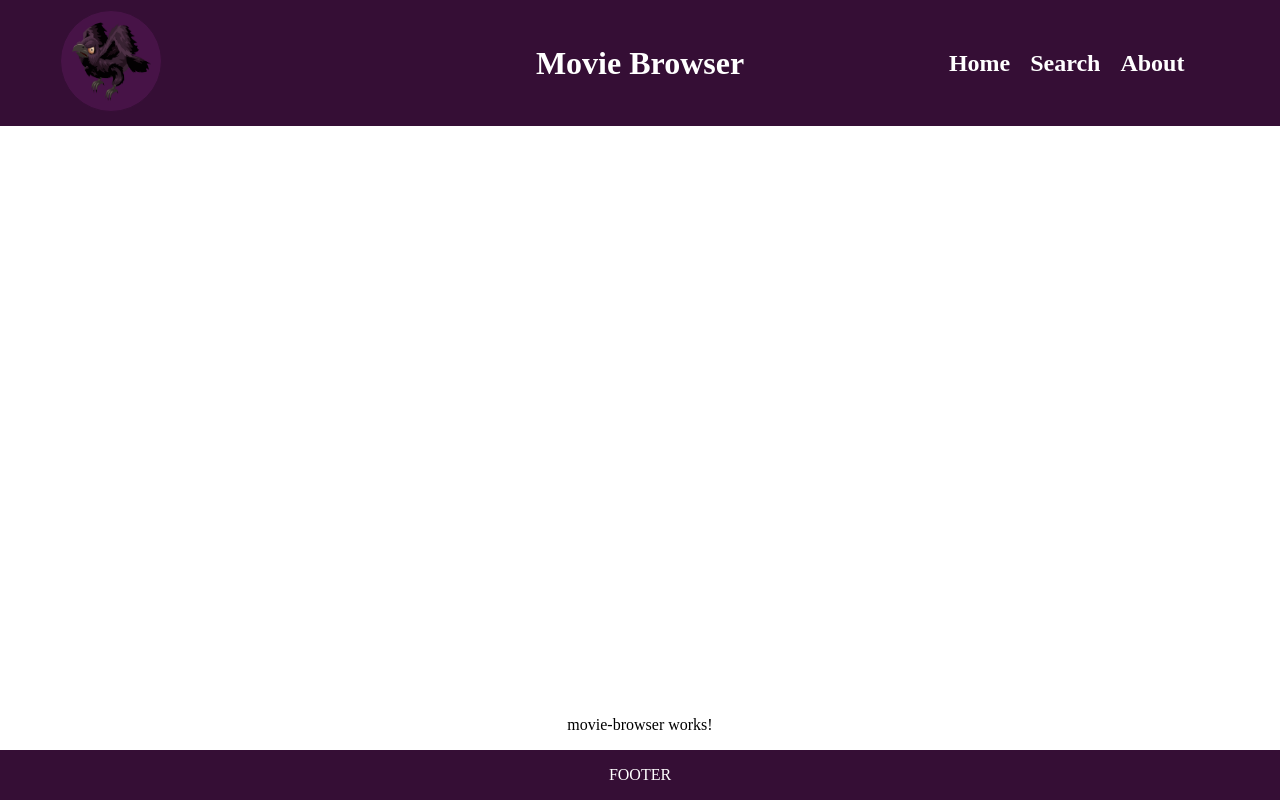
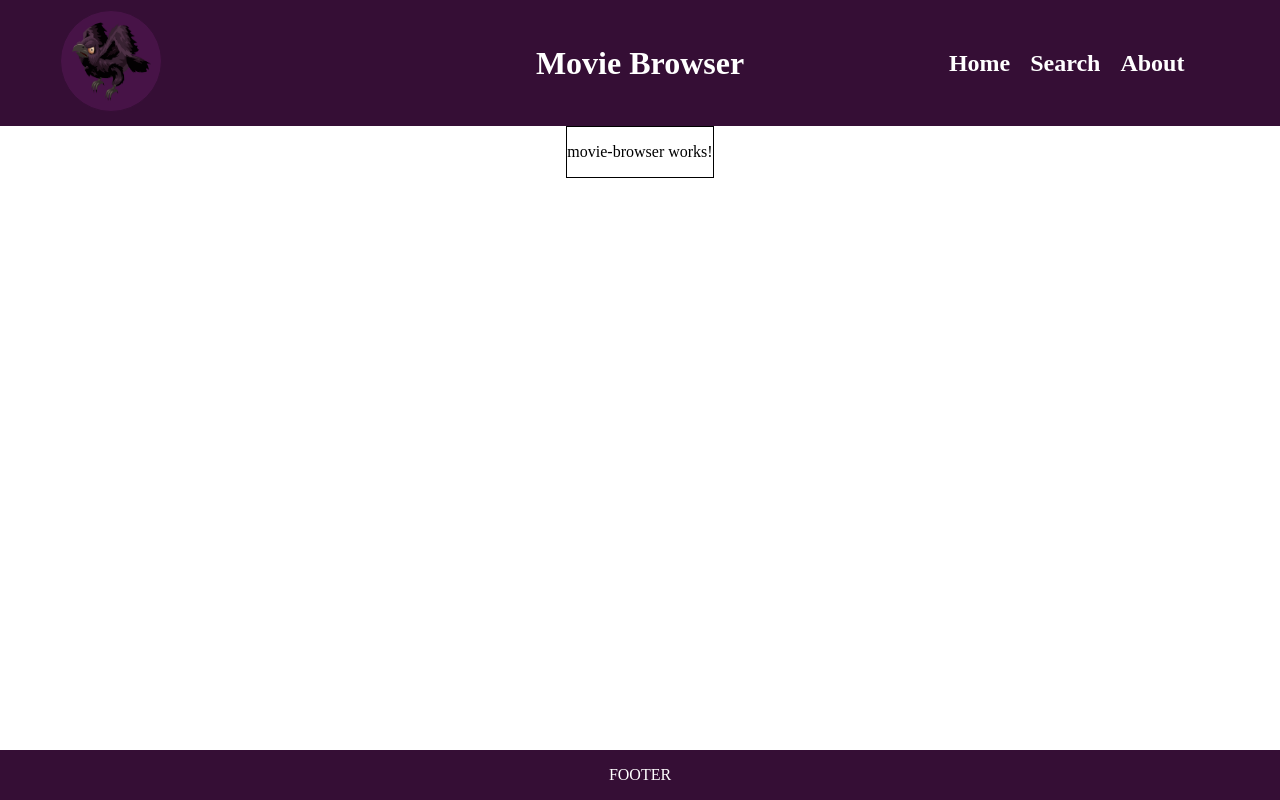
Before and after one commit to JenpeyChao/MovieBrowser, an Angular app: page / in a window 1280 px wide. Built offline with nearby package versions, Linux system fonts and the light colour scheme; no server answers.

Commit message:
adjusted router outlet

```diff
--- a/src/app/app.component.css
+++ b/src/app/app.component.css
@@ -59,7 +59,7 @@
     text-decoration: underline;
 }
 
-.outlet {
+.body-area {
     flex-grow: 1;
 }
 
--- a/src/app/app.component.html
+++ b/src/app/app.component.html
@@ -15,7 +15,9 @@
     </div>
   </div>
 
-  <router-outlet class="outlet"></router-outlet>
+  <div class="body-area">
+    <router-outlet></router-outlet>
+  </div>
 
   <div class="footer">
     <p>FOOTER</p>
--- a/src/app/movie-browser/movie-browser.component.css
+++ b/src/app/movie-browser/movie-browser.component.css
@@ -3,4 +3,6 @@
     flex-direction: column;
     flex-grow: 1;
     margin: 0px;
+    align-self: flex-start;
+    border: 1px solid black;
 }
```
